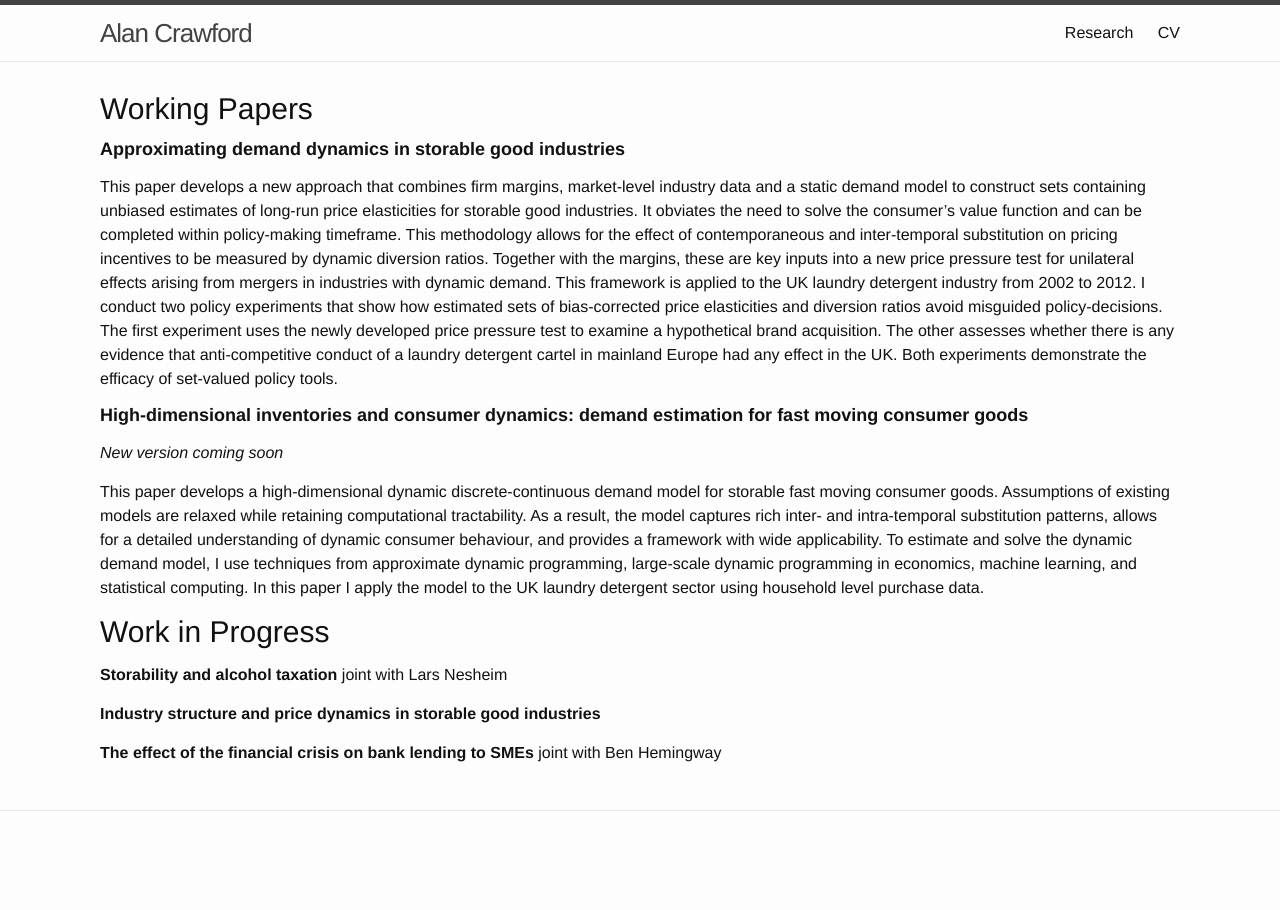
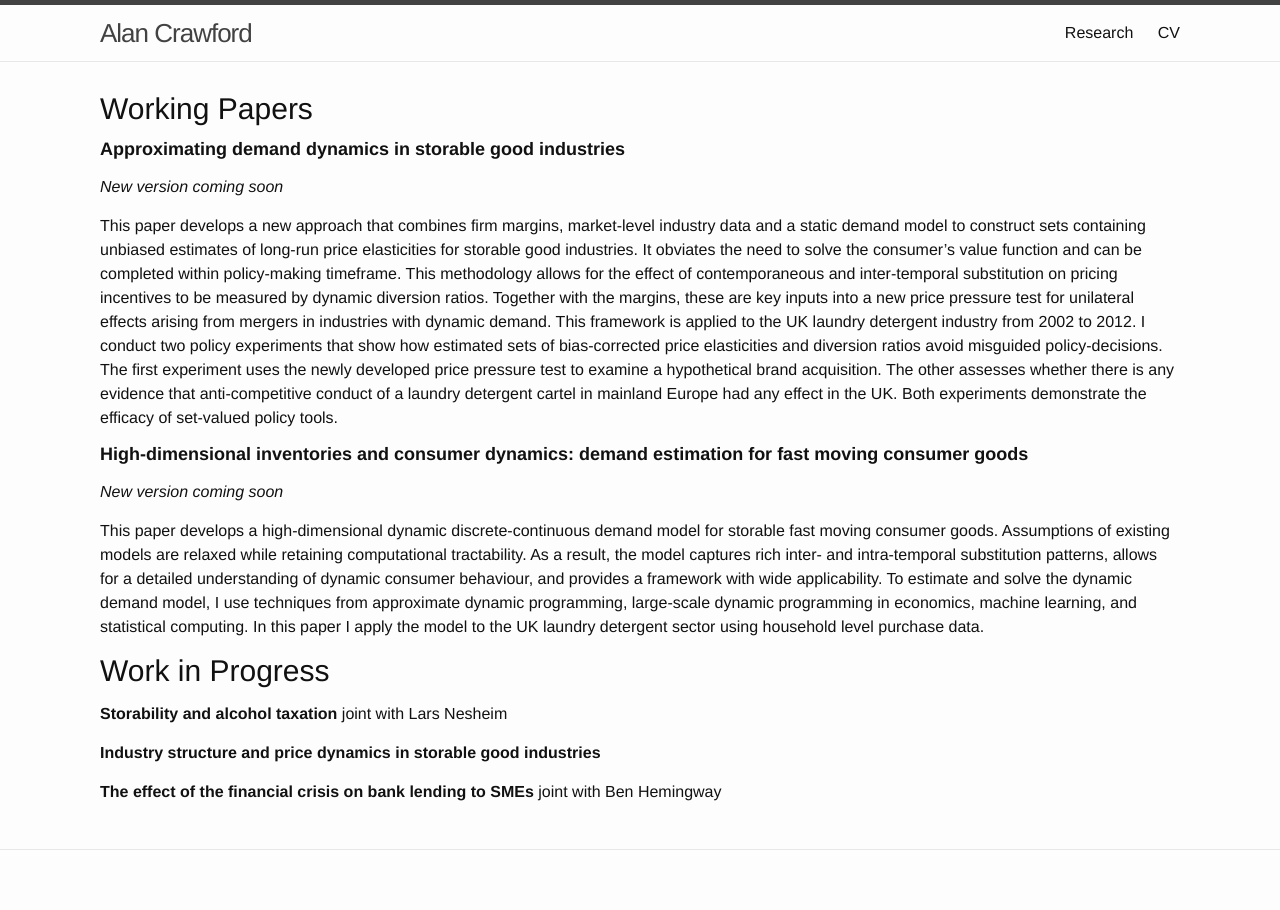
Before and after one commit to alancrawford/alancrawford.github.io, a Jekyll site: the page built from _pages/Research.md, in a window 1280 px wide. Built offline with Jekyll 4.4.1, drawn with Linux system fonts in a browser that asks for light colours.

Commit message:
Postpone pdf post until edited

```diff
--- a/_pages/Research.md
+++ b/_pages/Research.md
@@ -7,6 +7,8 @@ permalink: /Research/
 ## Working Papers
 
 #### Approximating demand dynamics in storable good industries
+
+_New version coming soon_
 
 <!-- [Approximating demand dynamics in storable good industries](../assets/workingpapers/CrawfordAR (2020) Approximating Demand Dyanmics for Storable goods.pdf) -->
 
```
